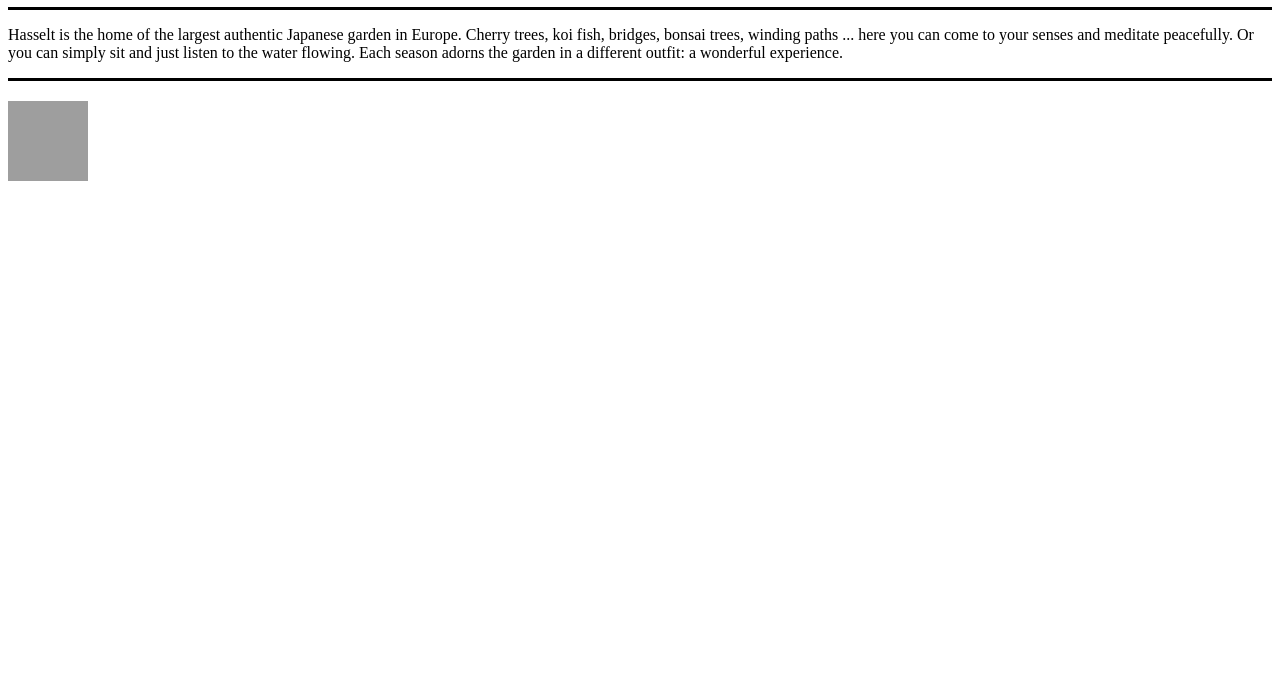
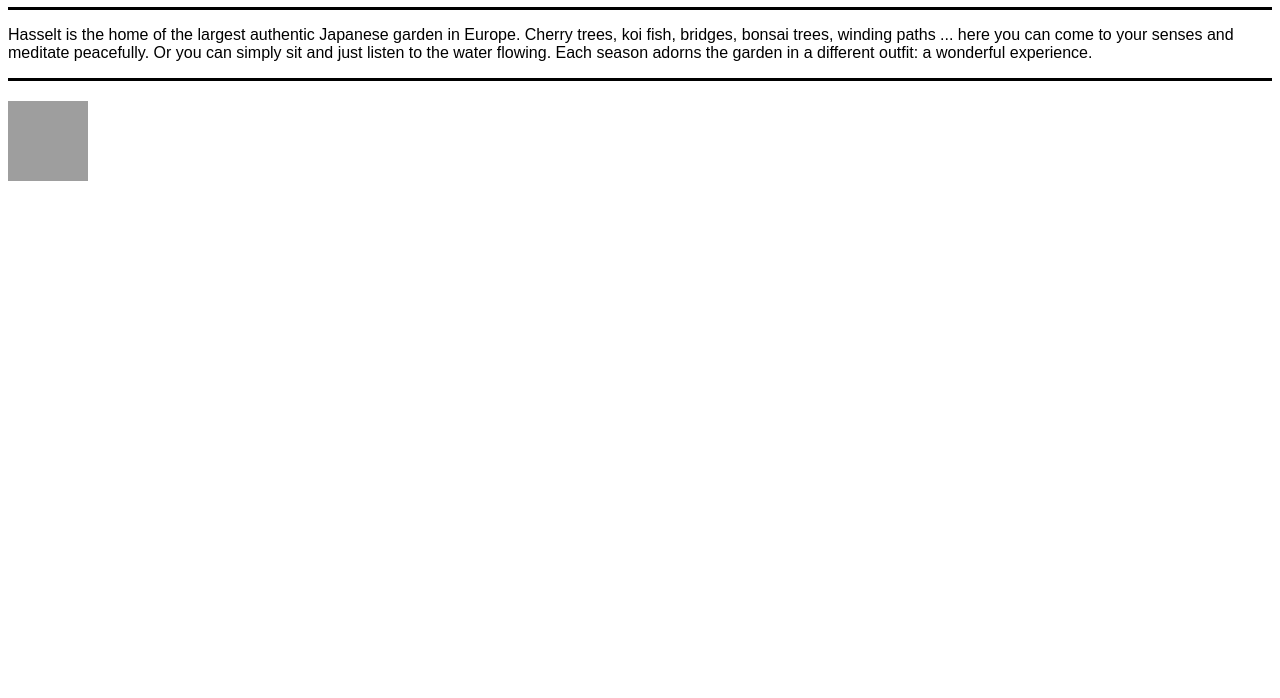
Before and after one commit to fmkarakus/integrate2, a plain HTML site: page index.html in a window 1280 px wide. Shown: the part 102-800 px from the top of the page. Drawn offline with Linux system fonts and the light colour scheme; grey boxes are pictures that could not be loaded.

Commit message:
Added style to introduction

```diff
--- a/index.html
+++ b/index.html
@@ -11,6 +11,10 @@
   <style>
     header {
       border-style: none none solid none;
+    }
+
+    p {
+      font-family: fantasy;
     }
 
     footer {
```
